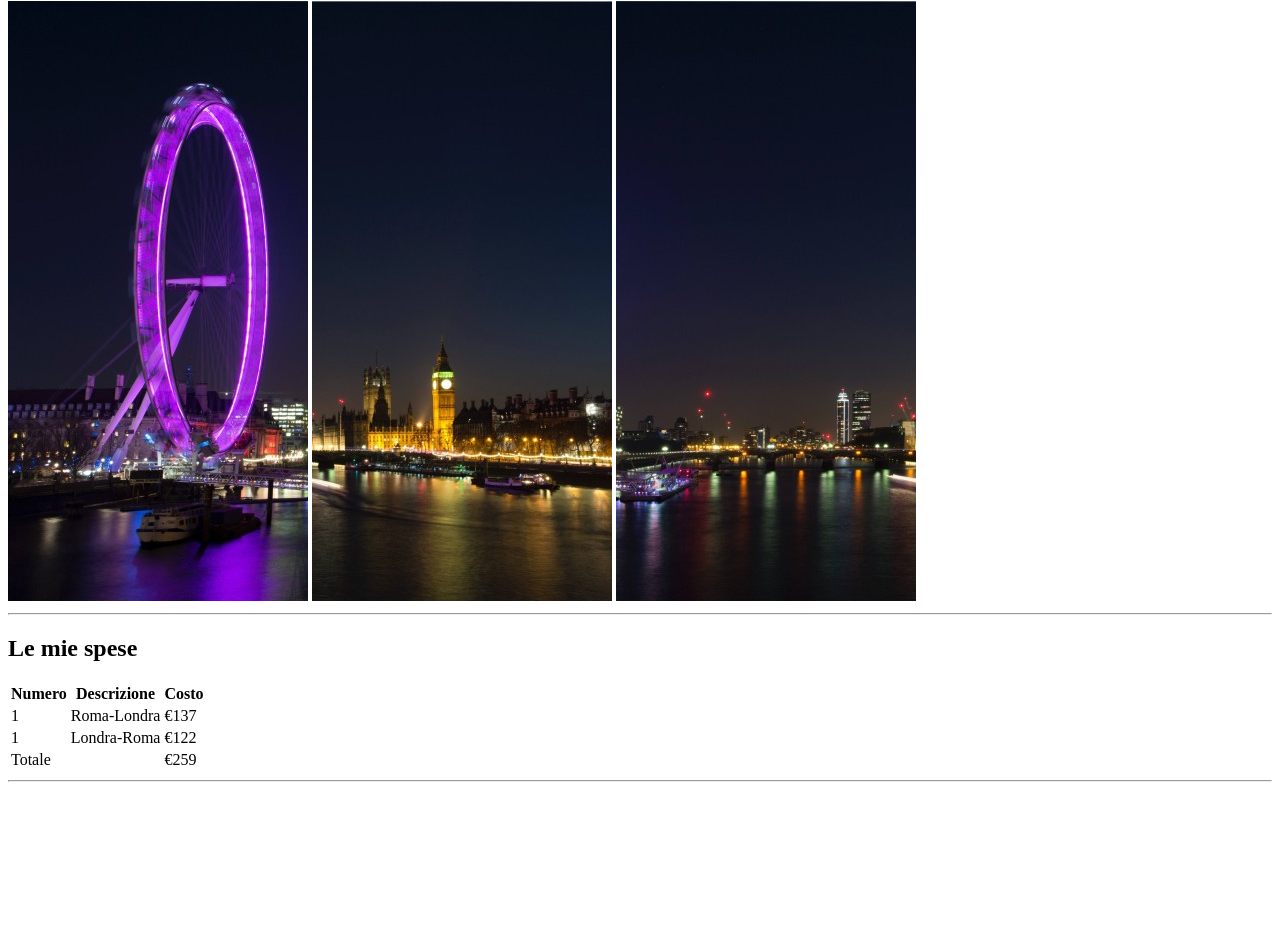
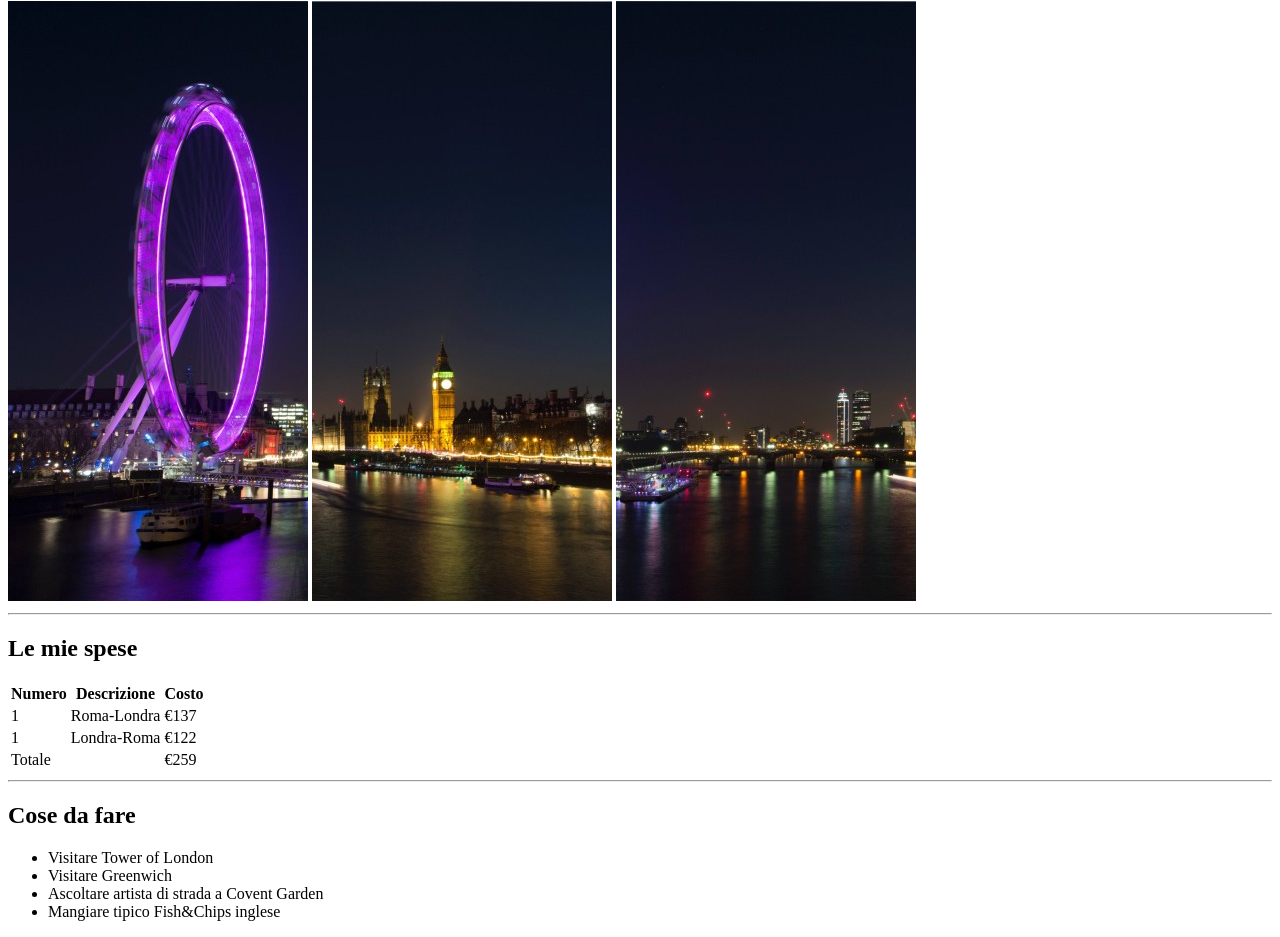
Before and after one commit to gianlucaligori/html-london-trip, a plain HTML site: page index.html in a window 1280 px wide. Shown: the part 79-1016 px from the top of the page. Before the commit the page ends 869 px from the top, so only its background shows below. Drawn offline with Linux system fonts and the light colour scheme.

Commit message:
add things to do

```diff
--- a/index.html
+++ b/index.html
@@ -42,6 +42,13 @@
             </thead>
         </table>
         <hr>
+        <h2>Cose da fare</h2>
+        <ul>
+            <li>Visitare Tower of London</li>
+            <li>Visitare Greenwich</li>
+            <li>Ascoltare artista di strada a Covent Garden</li>
+            <li>Mangiare tipico Fish&Chips inglese</li>
+        </ul>
     </main>
 
 </body>
```
